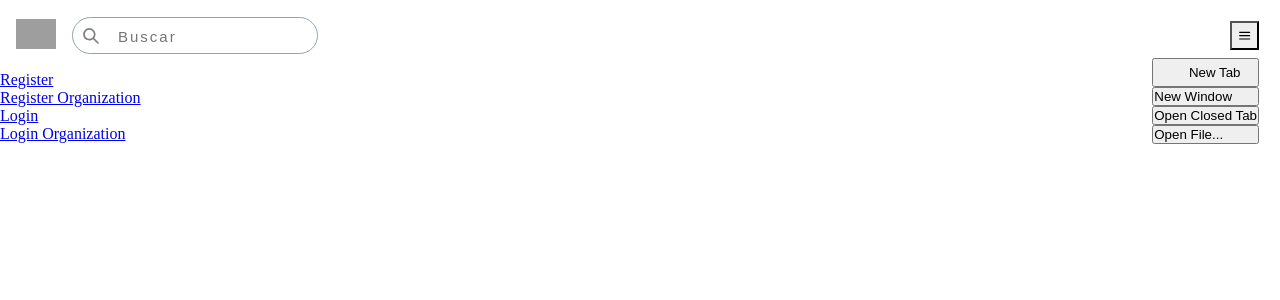
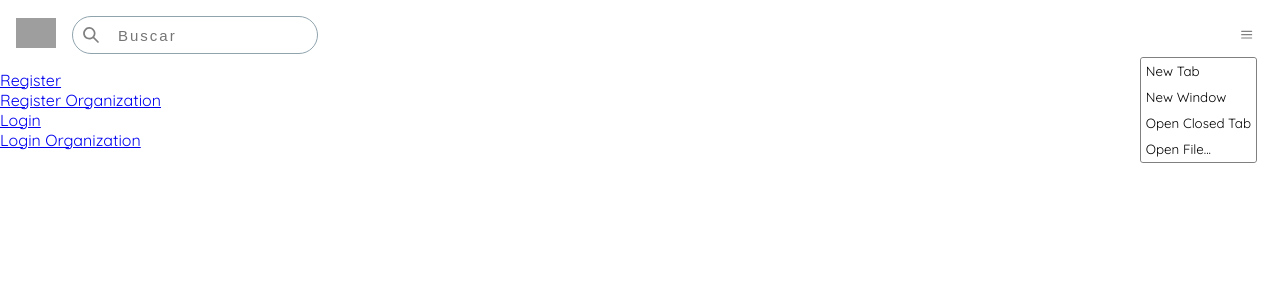
Before and after one commit to guillermososaalmeida/eventland, a React (Vite) app in the folder Frontend/: page / in a window 1280 px wide. Both pictures are taken after a click on the button "Options". Shown: the top 300 px of the page. Built offline with nearby package versions, Linux system fonts and the light colour scheme; grey boxes are pictures that could not be loaded.

Commit message:
header estructura

```diff
--- a/Frontend/index.html
+++ b/Frontend/index.html
@@ -3,6 +3,12 @@
   <head>
     <meta charset="UTF-8" />
     <link rel="icon" type="image/svg+xml" href="/vite.svg" />
+    <link rel="preconnect" href="https://fonts.googleapis.com" />
+    <link rel="preconnect" href="https://fonts.gstatic.com" crossorigin />
+    <link
+      href="https://fonts.googleapis.com/css2?family=Crimson+Pro:ital,wght@0,200;0,300;0,400;0,500;0,600;0,700;0,800;1,200;1,300;1,400;1,500;1,600;1,700&family=Quicksand:wght@300;400;500;600;700&display=swap"
+      rel="stylesheet"
+    />
     <meta name="viewport" content="width=device-width, initial-scale=1.0" />
     <title>Eventland</title>
   </head>
--- a/Frontend/src/components/Inputs/Input.jsx
+++ b/Frontend/src/components/Inputs/Input.jsx
@@ -20,6 +20,7 @@
           fontFamily="sans-serif"
           letterSpacing="2px"
           fontWeight={"100"}
+          transition="0.3s"
           _hover={{ border: "solid 1px black" }}
         />
       </InputGroup>
--- a/Frontend/src/components/Menu/MobileMenu.jsx
+++ b/Frontend/src/components/Menu/MobileMenu.jsx
@@ -3,7 +3,6 @@
   MenuButton,
   MenuList,
   MenuItem,
-  MenuItemOption,
   IconButton,
 } from "@chakra-ui/react";
 import { HamburgerIcon } from "@chakra-ui/icons";
@@ -16,12 +15,53 @@
         icon={<HamburgerIcon />}
         variant="outline"
         m="5"
+        border="none"
+        background="transparent"
+        color="gray"
       />
-      <MenuList>
-        <MenuItemOption>New Tab</MenuItemOption>
-        <MenuItem>New Window</MenuItem>
-        <MenuItem>Open Closed Tab</MenuItem>
-        <MenuItem>Open File...</MenuItem>
+      <MenuList m="2" border="1px solid gray" rounded="3">
+        <MenuItem
+          background="white"
+          border="none"
+          _hover={{ background: "#ebeceeff" }}
+          p="5"
+          rounded="3"
+          transition="0.3s"
+        >
+          New Tab
+        </MenuItem>
+        <MenuItem
+          background="white"
+          border="none"
+          _hover={{
+            background: "#ebeceeff",
+          }}
+          p="5"
+          rounded="3"
+          transition="0.5s"
+        >
+          New Window
+        </MenuItem>
+        <MenuItem
+          background="white"
+          border="none"
+          _hover={{ background: "#ebeceeff" }}
+          p="5"
+          rounded="3"
+          transition="0.3s"
+        >
+          Open Closed Tab
+        </MenuItem>
+        <MenuItem
+          background="white"
+          border="none"
+          _hover={{ background: "#ebeceeff" }}
+          p="5"
+          rounded="3"
+          transition="0.3s"
+        >
+          Open File...
+        </MenuItem>
       </MenuList>
     </Menu>
   );
--- a/Frontend/src/index.css
+++ b/Frontend/src/index.css
@@ -2,4 +2,6 @@
   margin: 0;
   padding: 0;
   box-sizing: border-box;
+  font-family: "Crimson Pro", serif;
+  font-family: "Quicksand", sans-serif;
 }
```
